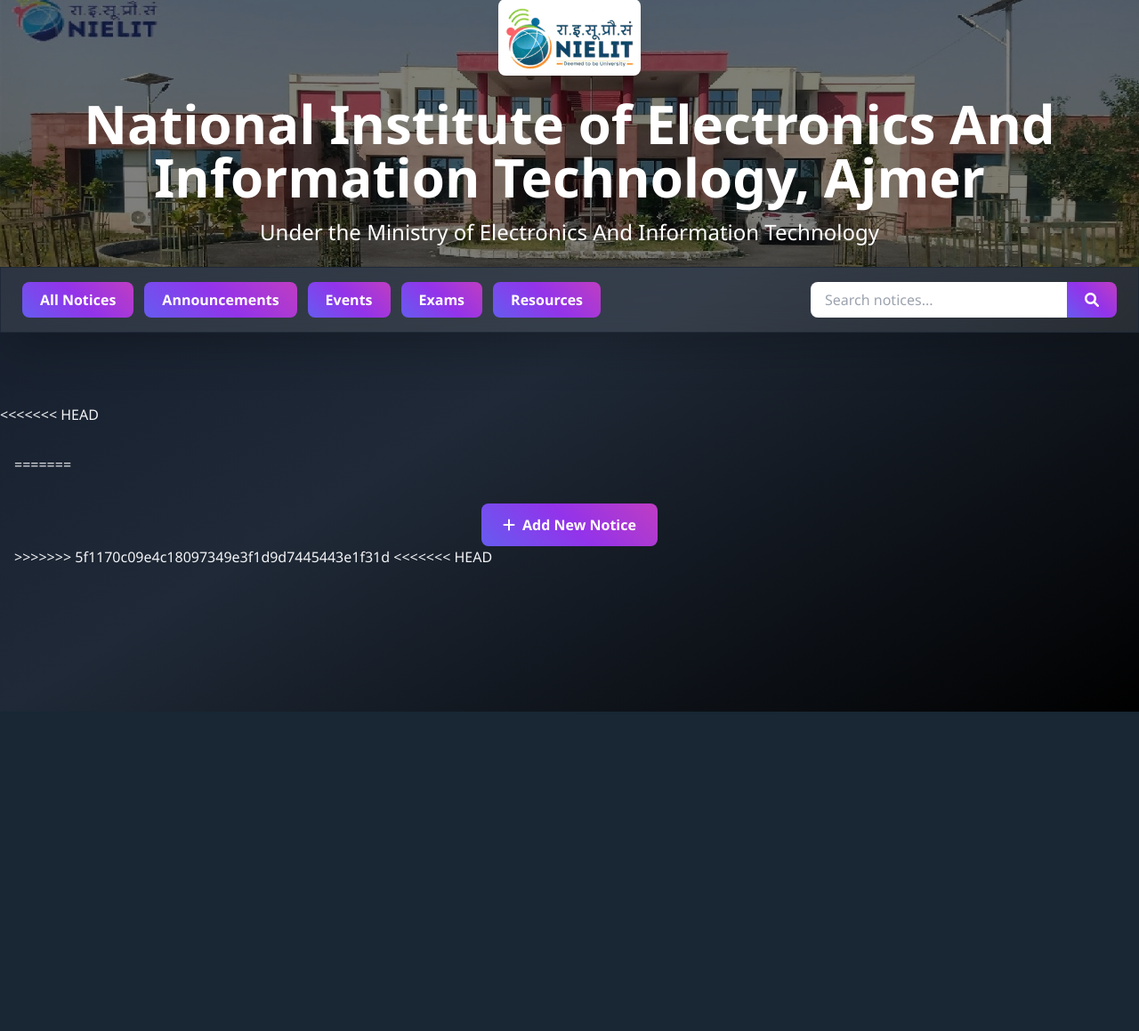
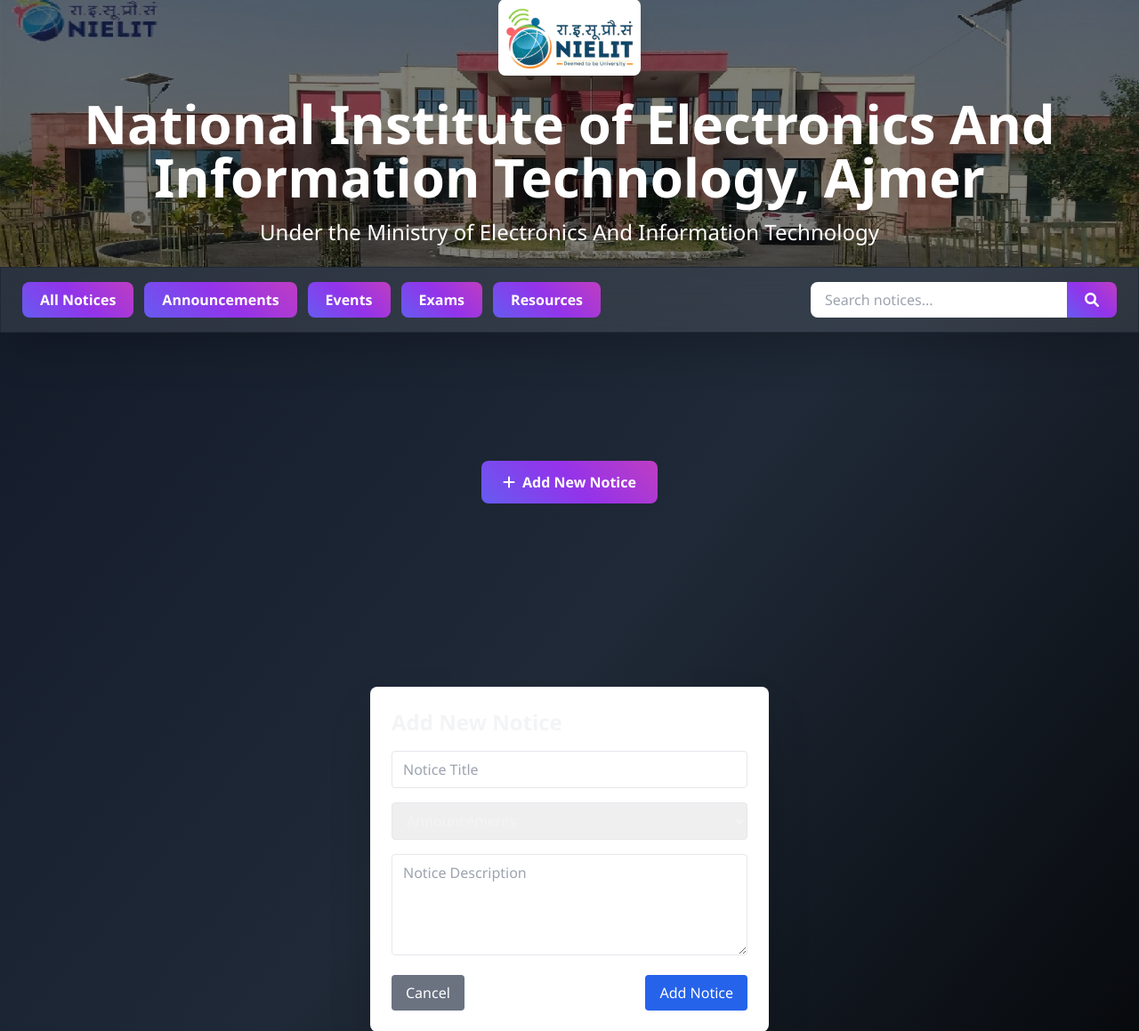
Before and after one commit to Khushisen/NIELIT-digital-notice-board, a Flask app: page / in a window 1280 px wide. Shown: the top 1159 px of the page at 89% size. Before the commit the page ends 800 px from the top, so only its background shows below. Run offline with Flask 3, Linux system fonts and the light colour scheme; data comes from the database, SQL or seed files in the repository; some libraries are stand-ins or nearby versions.

Commit message:
Resolve merge conflicts in index.html and clean up unused sections

```diff
--- a/templates/index.html
+++ b/templates/index.html
@@ -130,19 +130,16 @@
     </div>
   </div>
 
-<<<<<<< HEAD
 <!-- Main Content -->
     <div class="container mx-auto px-4 py-8">
         <div class="grid grid-cols-1 md:grid-cols-2 lg:grid-cols-3 gap-6" id="notices-container">
             <!-- Notices will be populated here by JavaScript -->
         </div>
-=======
   <div class="text-center mt-8">
     <button onclick="openAddNoticeModal()" class="glow-btn px-6 py-3 rounded-lg">
       <i class="fas fa-plus mr-2"></i>Add New Notice
     </button>
   </div>
->>>>>>> 5f1170c09e4c18097349e3f1d9d7445443e1f31d
 
   <div id="addNoticeModal" class="fixed inset-0 bg-black bg-opacity-50 hidden z-50">
     <div class="flex items-center justify-center min-h-screen px-4">
@@ -166,10 +163,8 @@
     </div>
   </div>
 
-<<<<<<< HEAD
 
     <!-- Modal for Adding Notices -->
-    <div id="addNoticeModal" class="fixed inset-0 bg-black bg-opacity-50 hidden z-50">
         <div class="flex items-center justify-center min-h-screen px-4">
             <div class="bg-white rounded-lg shadow-2xl w-full max-w-md p-6">
                 <h2 class="text-2xl font-bold mb-4">Add New Notice</h2>
@@ -192,19 +187,15 @@
                 </form>
             </div>
         </div>
-=======
   <footer class="bg-gray-900 text-white py-6 mt-8">
     <div class="container mx-auto px-4 text-center">
-      <p>© 2025 NIELIT Notice Board. All rights reserved.</p>
       <div class="mt-4 space-x-4">
         <a href="#" class="hover:text-blue-400"><i class="fab fa-facebook text-xl"></i></a>
         <a href="#" class="hover:text-blue-400"><i class="fab fa-twitter text-xl"></i></a>
         <a href="#" class="hover:text-blue-400"><i class="fab fa-instagram text-xl"></i></a>
       </div>
->>>>>>> 5f1170c09e4c18097349e3f1d9d7445443e1f31d
     </div>
   </footer>
-
   <script src="https://cdn.jsdelivr.net/npm/swiper@11/swiper-bundle.min.js"></script>
 
   <script>
@@ -239,13 +230,10 @@
                 </div>
               </div>
             </div>
-<<<<<<< HEAD
         </div>
     </footer>
 
-
 <script>
-  let notices = {{ notices_json | tojson | safe }};
 
   function renderNotices(notices) {
     const container = document.getElementById('notices-container');
@@ -254,18 +242,12 @@
     if (!notices || notices.length === 0) {
       container.innerHTML = '<p class="col-span-full text-center text-gray-600">No notices found.</p>';
       return;
-=======
           </div>
         `;
-        slidesContainer.appendChild(slide);
       });
->>>>>>> 5f1170c09e4c18097349e3f1d9d7445443e1f31d
-    }
 
     renderSlides(notices);
-
     function showCategory(category) {
-      if (category === 'all') {
         renderSlides(notices);
       } else {
         const filtered = notices.filter(n => n.category === category);
@@ -316,7 +298,6 @@
         prevEl: ".swiper-button-prev",
       },
     });
-<<<<<<< HEAD
   }
 
   renderNotices(notices);
@@ -325,7 +306,6 @@
     if (category === 'all') {
       renderNotices(notices);
     } else {
-      const filtered = notices.filter(n => n.category === category);
       renderNotices(filtered);
     }
   }
@@ -345,8 +325,6 @@
   }
 
 </script>
-=======
   </script>
->>>>>>> 5f1170c09e4c18097349e3f1d9d7445443e1f31d
 </body>
 </html>
```
